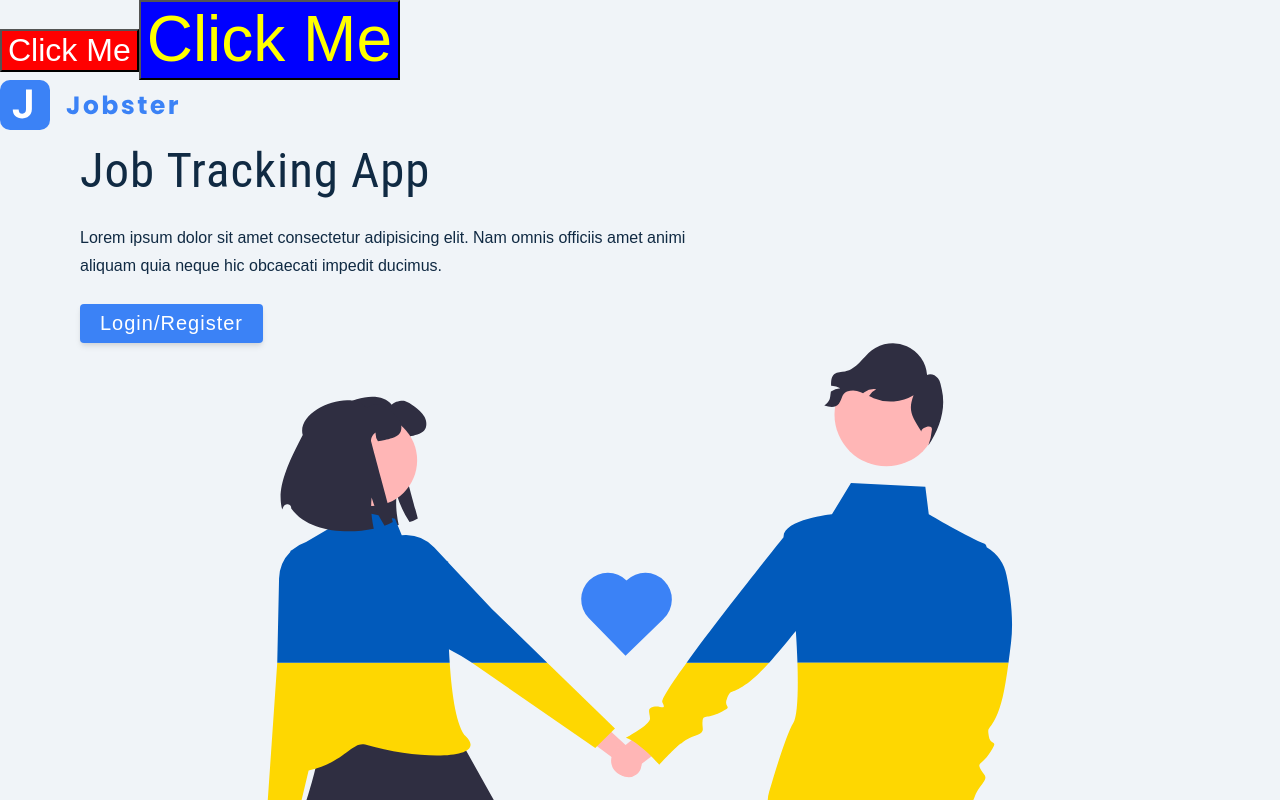
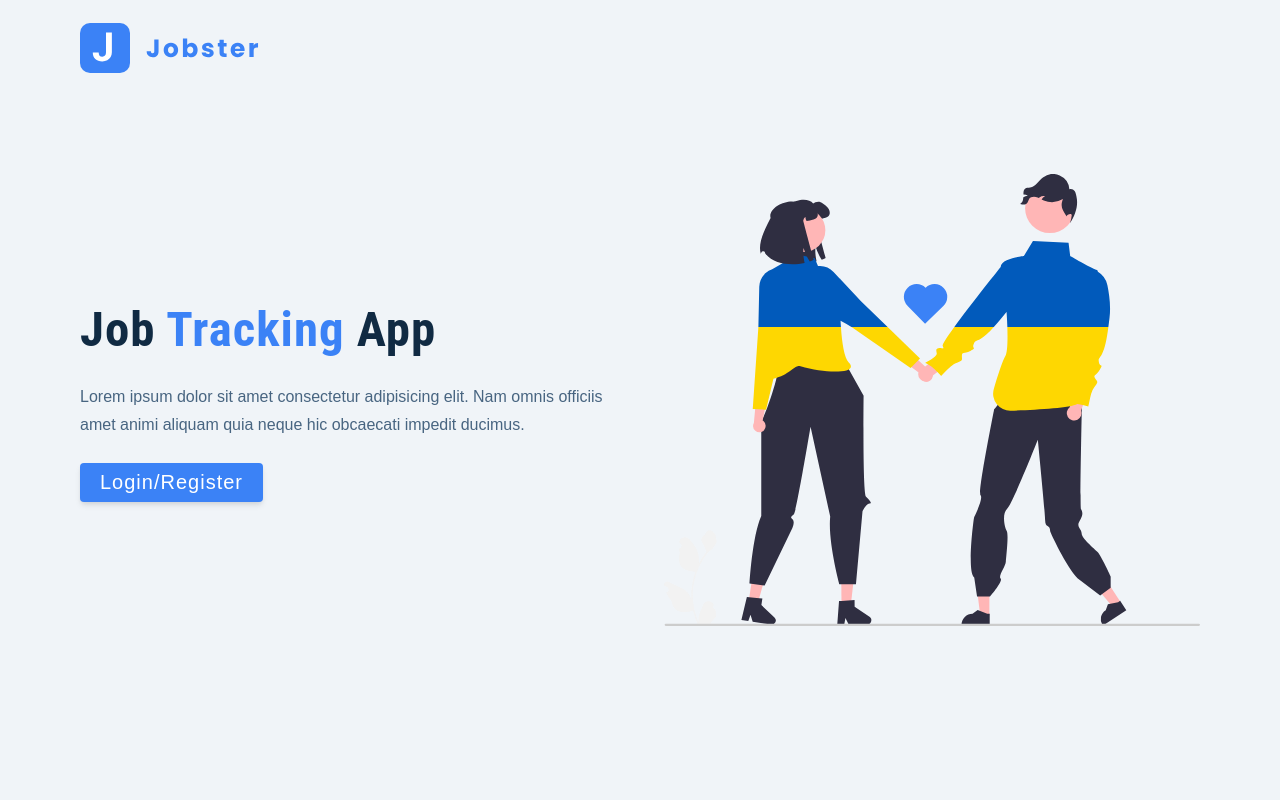
Before and after one commit to jodoesgit/react18-redux-jobster, a React (Create React App) app: page / in a window 1280 px wide. Shown: the top 800 px of the page. Built offline with nearby package versions, Linux system fonts and the light colour scheme.

Commit message:
Stylized Landing

```diff
--- a/src/App.js
+++ b/src/App.js
@@ -1,24 +1,9 @@
 import Landing from './pages/Landing';
-import styled from 'styled-components';
-
-const Button = styled.button`
-  background: red;
-  color: white;
-  font-size: 2rem;
-`;
-
-const SecondButton = styled.button`
-  background: blue;
-  color: yellow;
-  font-size: 4rem;
-`;
 
 function App() {
   return (
     <>
       <div>
-        <Button>Click Me</Button>
-        <SecondButton>Click Me</SecondButton>
         <Landing />
       </div>
     </>
--- a/src/pages/Landing.js
+++ b/src/pages/Landing.js
@@ -1,15 +1,14 @@
 import logo from '../assets/images/logo.svg';
 import main from '../assets/images/main.svg';
+import styled from 'styled-components';
 
 const Landing = () => {
   return (
-    <main>
-      {/* NAV */}
+    <Wrapper>
       <nav>
-        <img src={logo} alt="jobster log" className="logo" />
+        <img src={logo} alt="jobster logo" className="logo" />
       </nav>
       <div className="container page">
-        {/* HERO */}
         <div className="info">
           <h1>
             job <span>tracking</span> app
@@ -23,8 +22,50 @@
         </div>
         <img src={main} alt="job hunt" className="img main-img" />
       </div>
-    </main>
+    </Wrapper>
   );
 };
 
+const Wrapper = styled.main`
+  nav {
+    width: var(--fluid-width);
+    max-width: var(--max-width);
+    margin: 0 auto;
+    height: var(--nav-height);
+    display: flex;
+    align-items: center;
+  }
+
+  .page {
+    min-height: calc(100vh - var(--nav-height));
+    display: grid;
+    align-items: center;
+    margin-top: -3rem;
+  }
+
+  h1 {
+    font-weight: 700;
+    span {
+      color: var(--primary-500);
+    }
+  }
+
+  p {
+    color: var(--grey-600);
+  }
+  .main-img {
+    display: none;
+  }
+
+  @media (min-width: 992px) {
+    .page {
+      grid-template-columns: 1fr 1fr;
+      column-gap: 3rem;
+    }
+    .main-img {
+      display: block;
+    }
+  }
+`;
+
 export default Landing;
```
